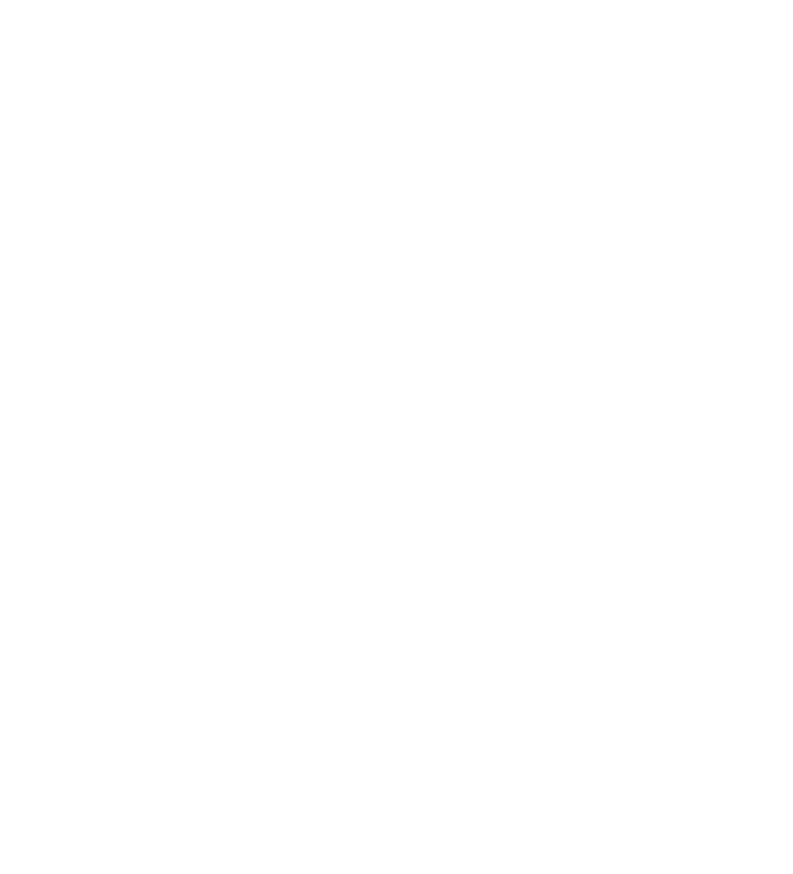
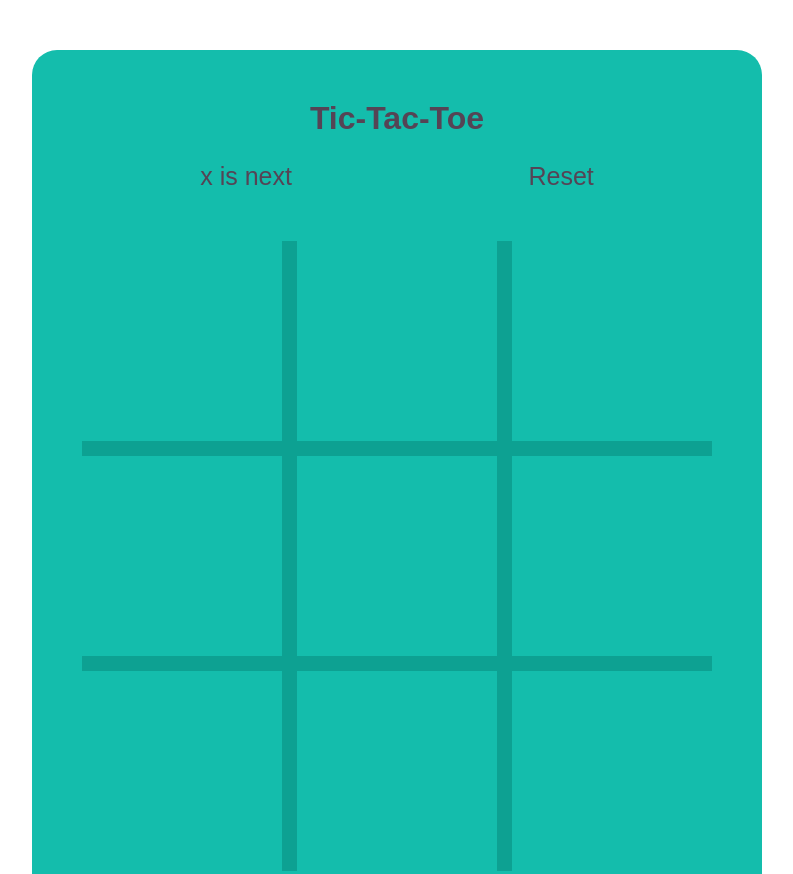
Before and after one commit to jimmontour/tic-tac-toe, a plain HTML site: page index.html in a window 1280 px wide. Shown: the top 874 px of the page, without its empty margins (243-1036 px from the left). Before the commit the page ends 800 px from the top, so only its background shows below. Drawn offline with Linux system fonts and the light colour scheme.

Commit message:
Added CSS styling

```diff
--- a/index.html
+++ b/index.html
@@ -3,9 +3,32 @@
 <head>
     <meta charset="UTF-8">
     <meta name="viewport" content="width=device-width, initial-scale=1.0">
+    <link rel="stylesheet" href="style.css">
     <title>Tic-Tac-Toe</title>
 </head>
 <body>
+
+    <div class="container">
+        <h1 class="title">Tic-Tac-Toe</h1>
+        <div class="status-action">
+            <div class="status">x is next</div>
+            <div class="reset">Reset</div>
+        </div>
+        <div class="game-grid">
+            <div class="game-cell"></div>
+            <div class="game-cell"></div>
+            <div class="game-cell"></div>
+            <div class="game-cell"></div>
+            <div class="game-cell"></div>
+            <div class="game-cell"></div>
+            <div class="game-cell"></div>
+            <div class="game-cell"></div>
+            <div class="game-cell"></div>
+        </div>
+
+    </div>
+
+
     <script src="script.js">
 
     </script>
--- a/style.css
+++ b/style.css
@@ -0,0 +1,56 @@
+* {
+    margin: 0;
+    padding: 0;
+    box-sizing: border-box;
+}
+
+body {
+    font-family: sans-serif;
+    display: flex;
+    justify-content: center;
+    color: #545;
+}
+
+.container {
+    background: #14bdac;
+
+    margin: 50px;
+    padding: 50px;
+    border-radius: 25px;
+}
+
+.title {
+    text-align: center;
+
+}
+
+.status-action {
+    margin-top: 25px;
+    font-size: 25px;
+    display: flex;
+    justify-content: space-around;
+}
+
+.reset {
+    cursor: pointer;
+}
+
+.reset:hover {
+    color: #f2ebd3;
+}
+
+.game-grid {
+    background: #0da192;
+    display: grid;
+    grid-template-columns: repeat(3, 1fr);
+    grid-template-rows: repeat(3, 1fr);
+    grid-gap: 15px;
+    margin-top: 50px;
+}
+
+.game-cell {
+    height: 200px;
+    width: 200px;
+    background-color: #14bdac;
+    cursor: pointer;
+}
```
